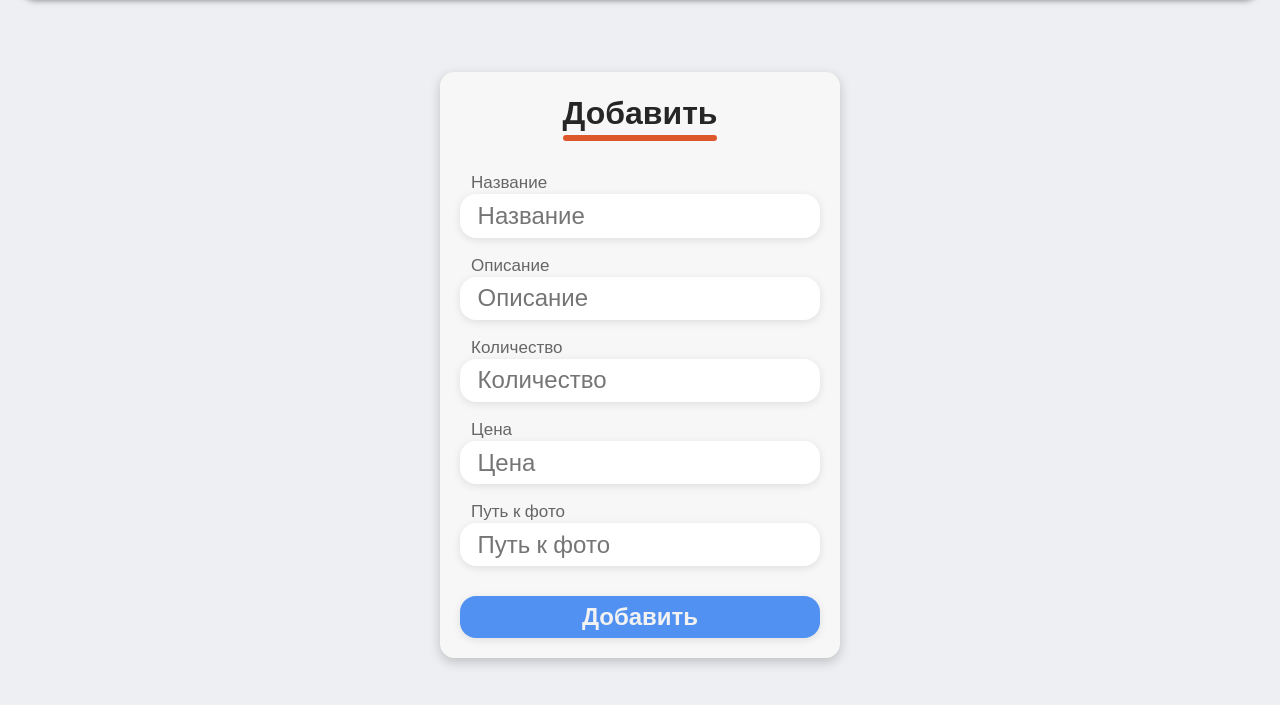
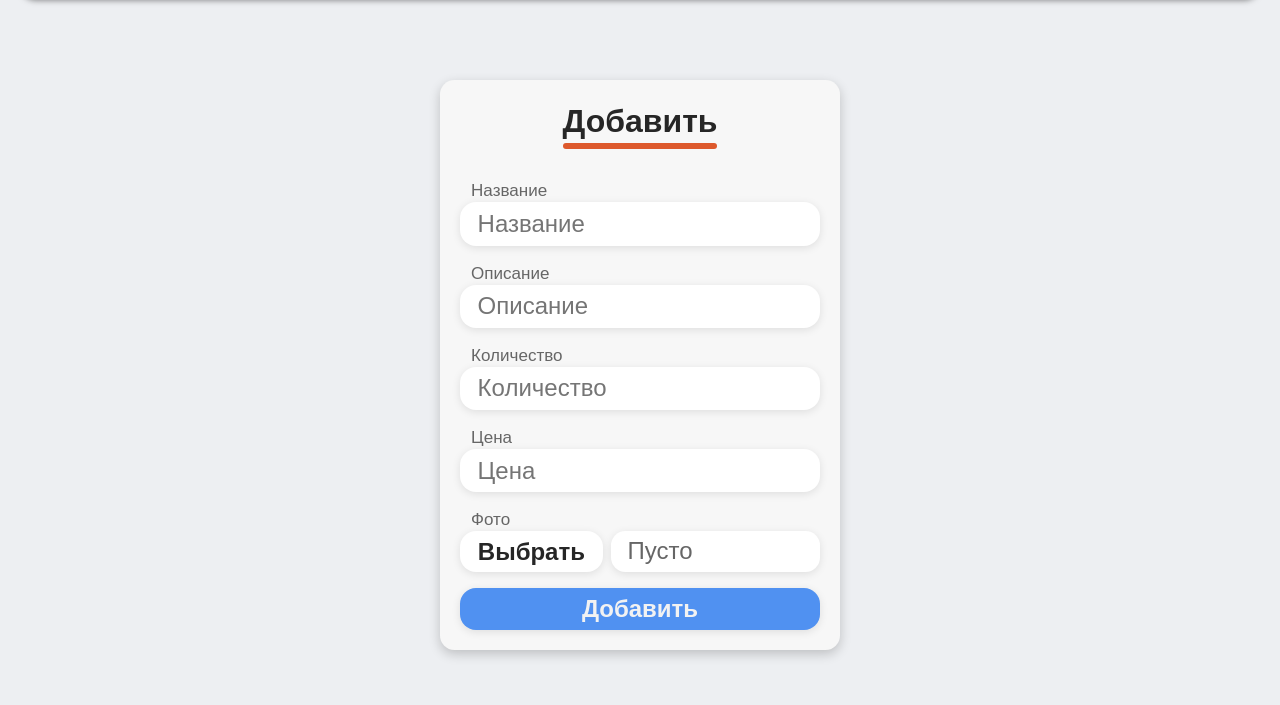
Before and after one commit to MrCrabs2000/project_engneer, a Flask app: page /items/add in a window 1280 px wide. Shown: the part 70-775 px from the top of the page. Run offline with Flask 3, Linux system fonts and the light colour scheme; a user stored in the database is signed in.

Commit message:
Сделано добавление фото товара

```diff
--- a/static/css/common/form.css
+++ b/static/css/common/form.css
@@ -61,22 +61,21 @@
 
 .file-input > input {
     position: absolute;
-    visibility: hidden;
+    display: none;
 }
 
-.file-input > div {
+.file-input > .selected-file {
     flex: 1 1;
     box-sizing: border-box;
-    display: flex;
-    align-items: center;
-    padding: 0px 16px;
-    text-align: center;
+    padding: 0.15em 0.7em;
     border-radius: 0.6em;
     background-color: var(--bg-light);
     box-shadow: var(--shadow);
+    color: var(--text-muted);
+    white-space: nowrap;
+    overflow: hidden;
+    text-overflow: ellipsis;
 }
-
-
 
 
 
--- a/templates/admin/items/add_item.html
+++ b/templates/admin/items/add_item.html
@@ -34,9 +34,26 @@
         </div>
 
         <div>
-          <label for="photo">Путь к фото</label>
-          <input id="photo" name="photo" placeholder="Путь к фото">
-        </div>
+          <label for="photo">Фото</label>
+          <div class="file-input">
+            <input id="photo" type="file" name="photo" accept=".png, .jpeg, .jpg" required>
+            <label for="photo"><div class="upload-btn" disabled>Выбрать</div></label>
+            <div id="selected-file" class="selected-file">Пусто</div>
+
+            <script>
+              const input = document.getElementById('photo');
+              const selectedFileContainer = document.getElementById('selected-file');
+
+              input.addEventListener('change', function (e) {
+                console.log('play event')
+                const selectedFile = event.target.files[0];
+                if (selectedFile) {
+                  selectedFileContainer.textContent = selectedFile.name;
+                }
+              });
+            </script>
+
+          </div>
 
       </div>
 
--- a/templates/admin/users/user.html
+++ b/templates/admin/users/user.html
@@ -13,7 +13,7 @@
 
   <main>
 
-    <div class="block info">
+    <div class="block">
 
       <div class="block-header">
         <span>Информация</span>
```
Also changed, not shown: static/css/common/block.css (+0 -20 lines), templates/admin/items/edit_item.html (+21 -7 lines).
